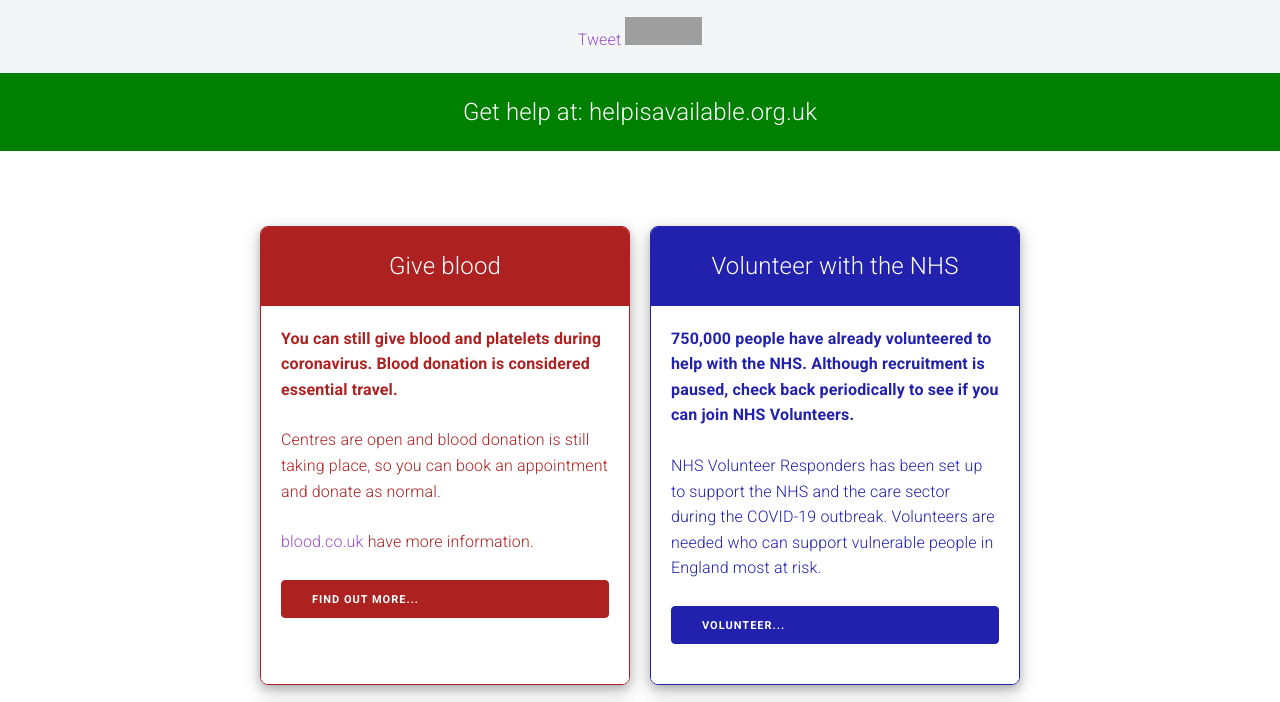
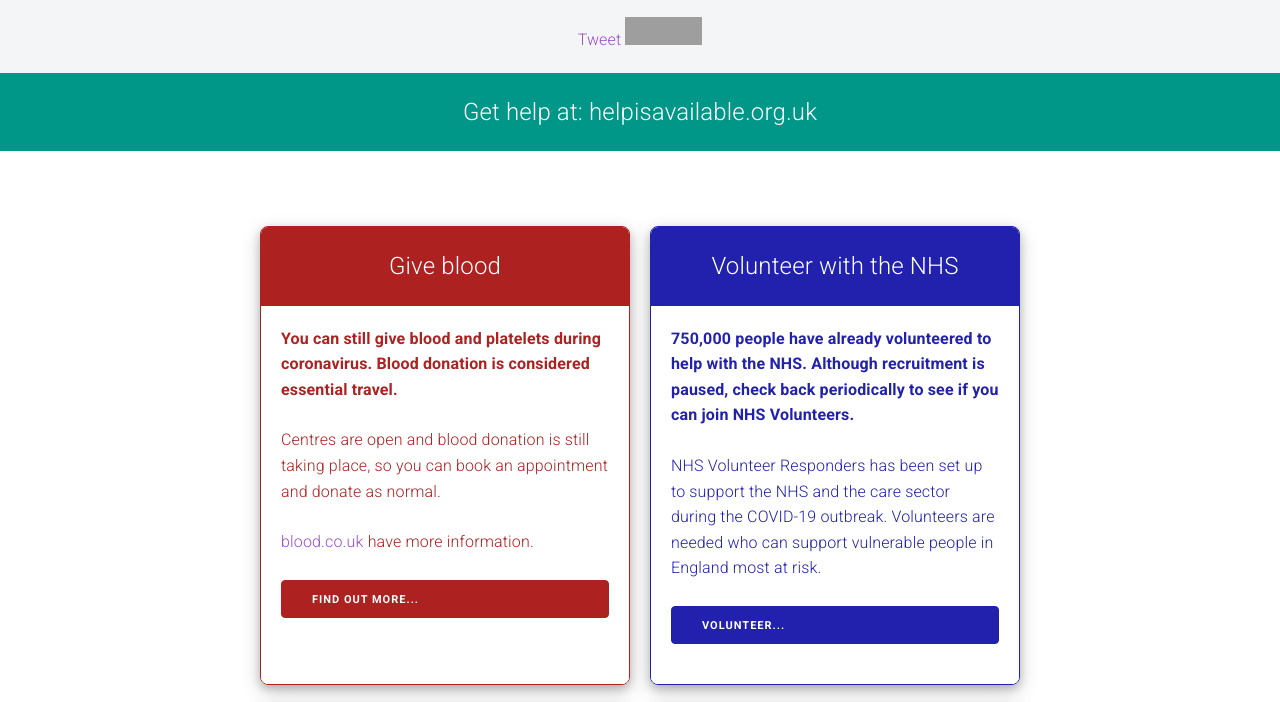
Before and after one commit to PoliceRewired/active-citizens, a plain HTML site: page index.html in a window 1280 px wide. Shown: the part 78-780 px from the top of the page. Drawn offline with Linux system fonts and the light colour scheme; grey boxes are pictures that could not be loaded; a script that the page names is missing.

Commit message:
banner to match favicon

```diff
--- a/styles/main.css
+++ b/styles/main.css
@@ -5,7 +5,7 @@
 }
 
 .emergency-banner {
-	background-color:  rgb(0, 128, 0);
+	background-color:  rgb(0, 150, 136);
 	color: white;
 	text-align: center;
 	font-size: 24px;
```
